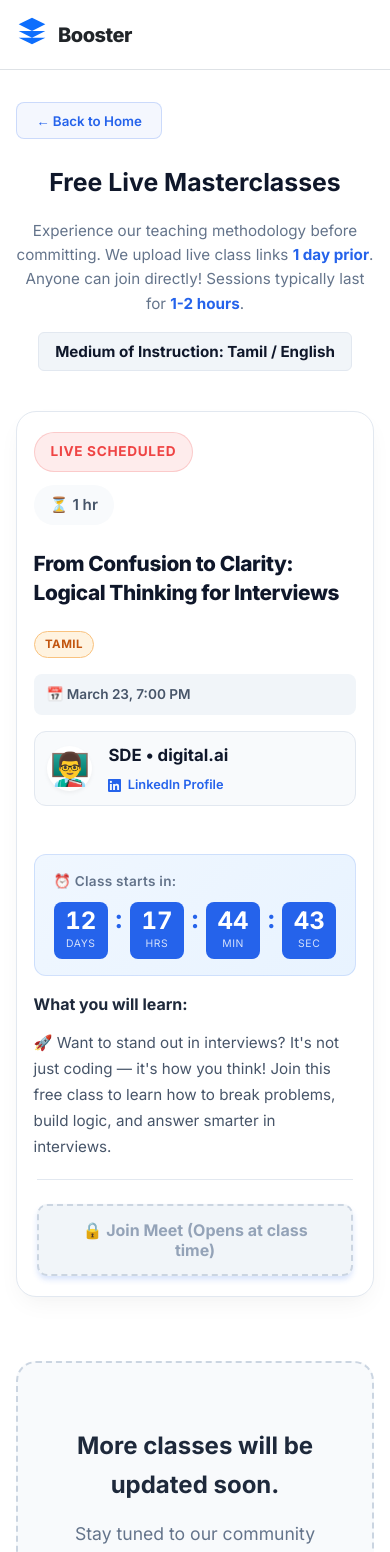
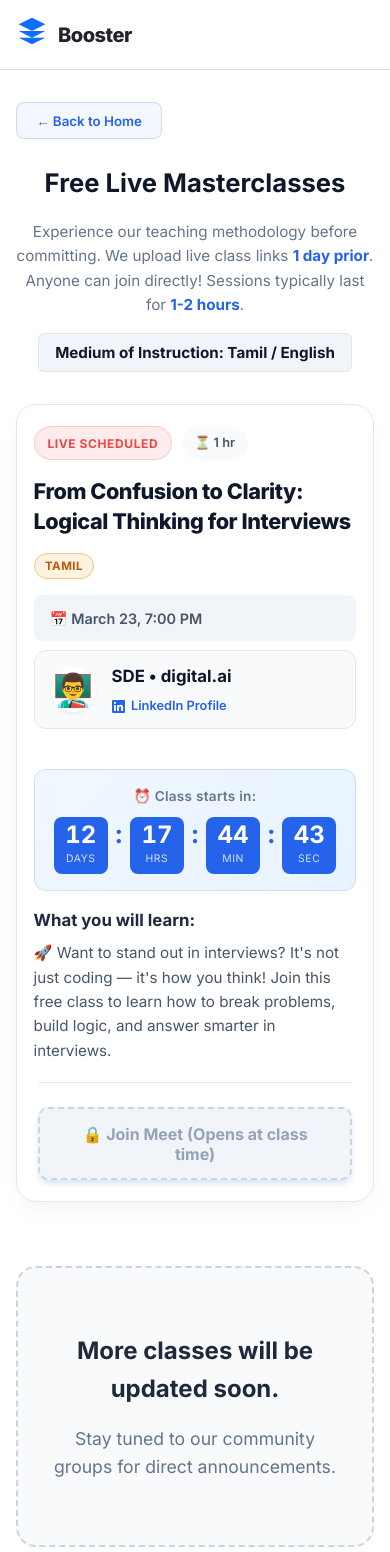
Before and after one commit to BoosterTechAcademy/Booster, a React (Vite) app: page /free-class in a window 390 px wide. Shown: the top 1552 px of the page. Built offline with nearby package versions, Linux system fonts and the light colour scheme.

Commit message:
res tuned

```diff
--- a/src/components/BusinessServices/FreeClass.css
+++ b/src/components/BusinessServices/FreeClass.css
@@ -319,17 +319,17 @@
 
 @media (max-width: 768px) {
     .fc-topbar {
-        padding: 1rem;
+        padding: 1rem 1.5rem;
     }
 
     .fc-header h1 {
-        font-size: 2rem;
+        font-size: 2.1rem;
     }
 
     .fc-list-card {
         flex-direction: column;
         gap: 1.5rem;
-        padding: 1.5rem;
+        padding: 1.7rem;
     }
 
     .fc-card-action {
@@ -339,20 +339,22 @@
         border-top: 1px solid #e2e8f0;
         padding-left: 0;
         padding-top: 1.5rem;
+        align-items: stretch;
     }
 
     .fc-meta {
         flex-direction: column;
-        align-items: flex-start;
-        gap: 1rem;
+        align-items: stretch;
+        gap: 0.8rem;
     }
 }
 
 @media (max-width: 480px) {
     .fc-topbar {
         flex-direction: column;
-        gap: 1rem;
+        gap: 0.8rem;
         text-align: center;
+        padding: 1rem;
     }
 
     .fc-container {
@@ -360,11 +362,11 @@
     }
 
     .fc-header {
-        margin-bottom: 2.5rem;
+        margin-bottom: 2rem;
     }
 
     .fc-header h1 {
-        font-size: 1.55rem;
+        font-size: 1.6rem;
     }
 
     .fc-subtitle {
@@ -372,60 +374,90 @@
     }
 
     .fc-list-card {
-        padding: 1.25rem;
+        padding: 1.3rem;
         gap: 1.2rem;
     }
 
     .fc-title {
-        font-size: 1.3rem;
+        font-size: 1.35rem;
+        margin-bottom: 1rem;
     }
 
     .fc-card-header {
-        flex-direction: column;
-        align-items: flex-start;
-        gap: 0.8rem;
+        flex-direction: row;
+        flex-wrap: wrap;
+        align-items: center;
+        gap: 0.6rem;
+        margin-bottom: 1rem;
     }
 
     .fc-instructor-profile {
-        width: 100%;
         flex-wrap: wrap;
-        padding: 0.6rem 0.8rem;
+        padding: 0.7rem 1rem;
+        box-sizing: border-box;
     }
 
     .fc-meta {
-        gap: 1rem;
+        gap: 0.6rem;
+        margin-bottom: 1.5rem;
     }
 
     .fc-date {
-        font-size: 0.85rem;
-        padding: 0.6rem 0.8rem;
-        width: 100%;
+        font-size: 0.9rem;
+        padding: 0.7rem 1rem;
+        box-sizing: border-box;
     }
 
     .fc-countdown-block {
-        padding: 0.8rem;
+        padding: 1rem 0.8rem;
+    }
+
+    .fc-countdown-label {
+        font-size: 0.8rem;
+        text-align: center;
+    }
+
+    .fc-countdown-grid {
+        justify-content: center;
     }
 
     .cd-unit {
-        min-width: 48px;
-        padding: 0.3rem 0.4rem;
+        min-width: 45px;
+        padding: 0.4rem 0.5rem;
+        box-sizing: border-box;
     }
 
     .cd-unit span {
-        font-size: 1.25rem;
+        font-size: 1.35rem;
+    }
+
+    .cd-sep {
+        font-size: 1.35rem;
     }
 
     .fc-curriculum h3 {
-        font-size: 1rem;
+        font-size: 1.05rem;
+        margin-bottom: 0.5rem;
     }
 
     .fc-curriculum p {
         font-size: 0.95rem;
+        line-height: 1.6;
     }
 
     .join-class-btn {
-        padding: 0.8rem 1rem;
-        font-size: 0.95rem;
+        padding: 1rem;
+        font-size: 1rem;
+    }
+
+    .live-badge {
+        padding: 0.4rem 0.8rem;
+        font-size: 0.75rem;
+    }
+
+    .fc-duration {
+        padding: 0.4rem 0.8rem;
+        font-size: 0.8rem;
     }
 }
 
```
